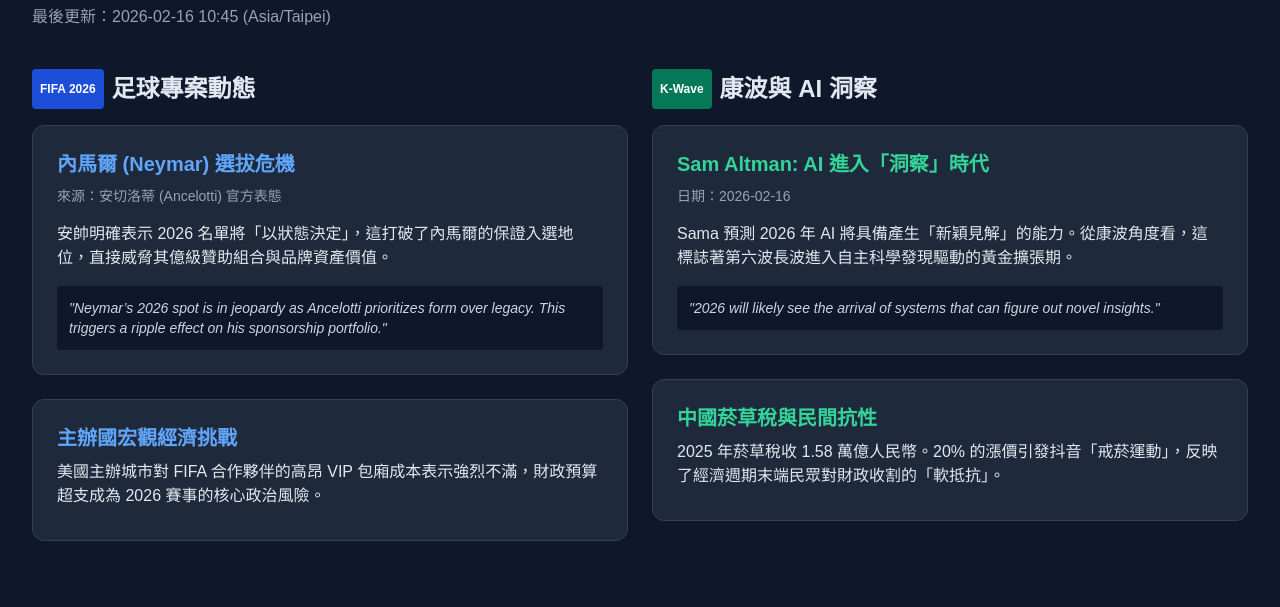
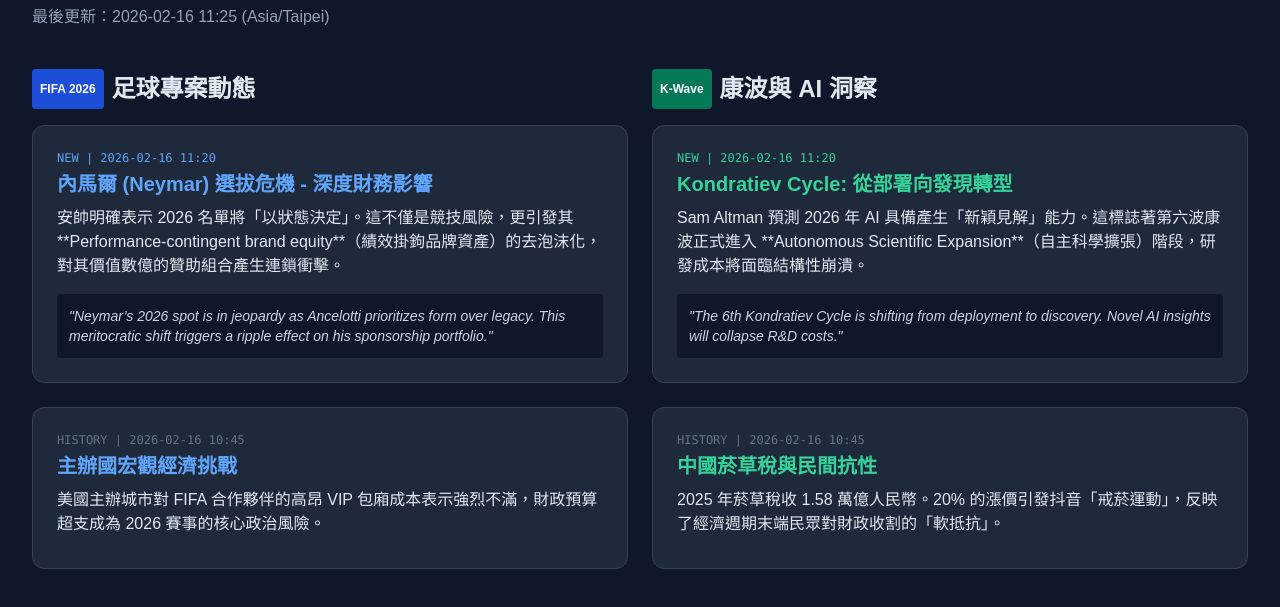
Before and after one commit to vicccx/github.io, a plain HTML site: page dashboard.html in a window 1280 px wide. Shown: the part 75-682 px from the top of the page. Drawn offline with nearby package versions, Linux system fonts and the light colour scheme.

Commit message:
Update dashboard with deep dive insights and history management

```diff
--- a/dashboard.html
+++ b/dashboard.html
@@ -15,7 +15,7 @@
 <body class="p-8">
     <header class="mb-10">
         <h1 class="text-4xl font-bold text-white mb-2">📈 小V 專案儀表板</h1>
-        <p class="text-slate-400">最後更新：2026-02-16 10:45 (Asia/Taipei)</p>
+        <p class="text-slate-400">最後更新：2026-02-16 11:25 (Asia/Taipei)</p>
     </header>
 
     <div class="grid grid-cols-1 md:grid-cols-2 gap-6">
@@ -26,15 +26,16 @@
             </h2>
 
             <div class="card">
-                <h3 class="text-xl font-bold text-blue-400 mb-2">內馬爾 (Neymar) 選拔危機</h3>
-                <p class="text-sm text-slate-400 mb-4">來源：安切洛蒂 (Ancelotti) 官方表態</p>
-                <p class="mb-4">安帥明確表示 2026 名單將「以狀態決定」，這打破了內馬爾的保證入選地位，直接威脅其億級贊助組合與品牌資產價值。</p>
+                <div class="text-xs text-blue-400 mb-1 font-mono">NEW | 2026-02-16 11:20</div>
+                <h3 class="text-xl font-bold text-blue-400 mb-2">內馬爾 (Neymar) 選拔危機 - 深度財務影響</h3>
+                <p class="mb-4">安帥明確表示 2026 名單將「以狀態決定」。這不僅是競技風險，更引發其 **Performance-contingent brand equity**（績效掛鉤品牌資產）的去泡沫化，對其價值數億的贊助組合產生連鎖衝擊。</p>
                 <div class="bg-slate-900 p-3 rounded text-sm italic text-slate-300">
-                    "Neymar’s 2026 spot is in jeopardy as Ancelotti prioritizes form over legacy. This triggers a ripple effect on his sponsorship portfolio."
+                    "Neymar’s 2026 spot is in jeopardy as Ancelotti prioritizes form over legacy. This meritocratic shift triggers a ripple effect on his sponsorship portfolio."
                 </div>
             </div>
 
             <div class="card">
+                <div class="text-xs text-slate-500 mb-1 font-mono">HISTORY | 2026-02-16 10:45</div>
                 <h3 class="text-xl font-bold text-blue-400 mb-2">主辦國宏觀經濟挑戰</h3>
                 <p class="mb-2">美國主辦城市對 FIFA 合作夥伴的高昂 VIP 包廂成本表示強烈不滿，財政預算超支成為 2026 賽事的核心政治風險。</p>
             </div>
@@ -47,15 +48,16 @@
             </h2>
 
             <div class="card">
-                <h3 class="text-xl font-bold text-emerald-400 mb-2">Sam Altman: AI 進入「洞察」時代</h3>
-                <p class="text-sm text-slate-400 mb-4">日期：2026-02-16</p>
-                <p class="mb-4">Sama 預測 2026 年 AI 將具備產生「新穎見解」的能力。從康波角度看，這標誌著第六波長波進入自主科學發現驅動的黃金擴張期。</p>
+                <div class="text-xs text-emerald-400 mb-1 font-mono">NEW | 2026-02-16 11:20</div>
+                <h3 class="text-xl font-bold text-emerald-400 mb-2">Kondratiev Cycle: 從部署向發現轉型</h3>
+                <p class="mb-4">Sam Altman 預測 2026 年 AI 具備產生「新穎見解」能力。這標誌著第六波康波正式進入 **Autonomous Scientific Expansion**（自主科學擴張）階段，研發成本將面臨結構性崩潰。</p>
                 <div class="bg-slate-900 p-3 rounded text-sm italic text-slate-300">
-                    "2026 will likely see the arrival of systems that can figure out novel insights."
+                    "The 6th Kondratiev Cycle is shifting from deployment to discovery. Novel AI insights will collapse R&D costs."
                 </div>
             </div>
 
             <div class="card">
+                <div class="text-xs text-slate-500 mb-1 font-mono">HISTORY | 2026-02-16 10:45</div>
                 <h3 class="text-xl font-bold text-emerald-400 mb-2">中國菸草稅與民間抗性</h3>
                 <p class="mb-2">2025 年菸草稅收 1.58 萬億人民幣。20% 的漲價引發抖音「戒菸運動」，反映了經濟週期末端民眾對財政收割的「軟抵抗」。</p>
             </div>
```
